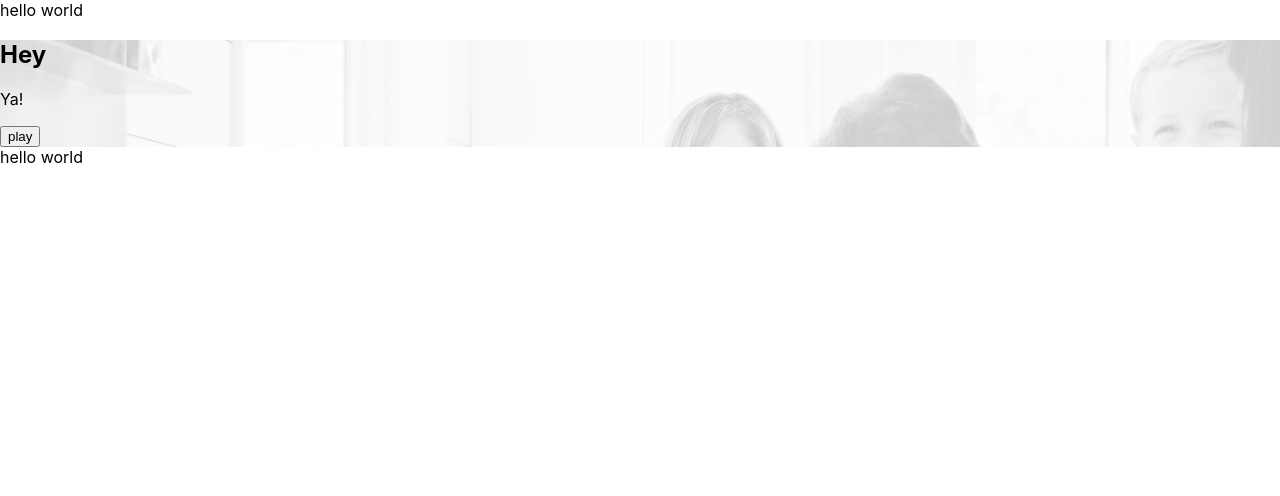
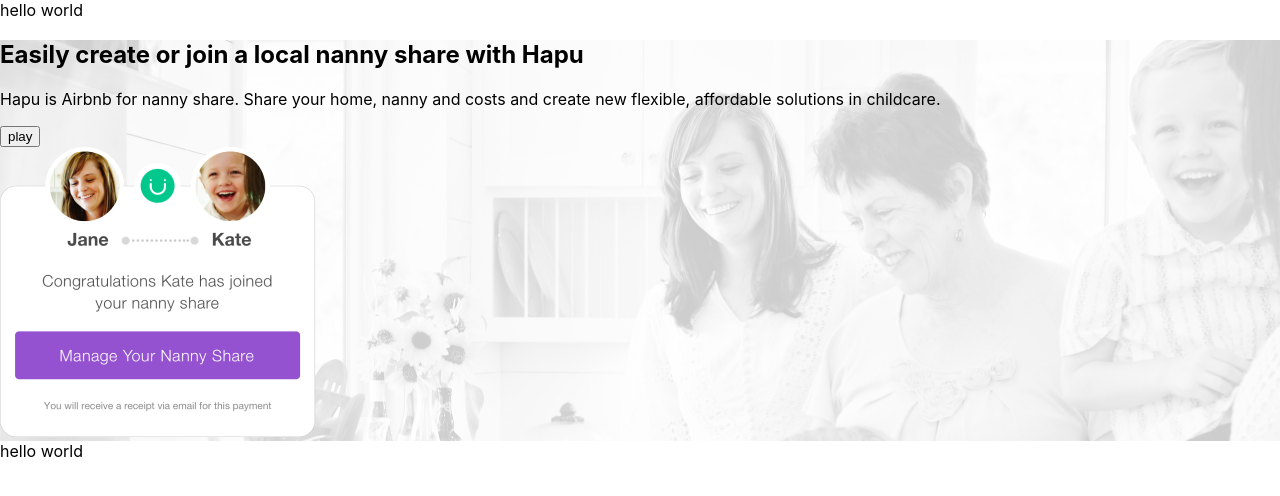
Before and after one commit to RodrigoNeoEx/jungleChallenge, a React (Create React App) app: page / in a window 1280 px wide. Shown: the top 496 px of the page. Built offline with nearby package versions, Linux system fonts and the light colour scheme.

Commit message:
feat: add img and messages

```diff
--- a/src/components/sections/hero/Hero.js
+++ b/src/components/sections/hero/Hero.js
@@ -2,6 +2,8 @@
 import Header from "../../header/HeroHeader"
 import HeroFooter from "../../footer/HeroFooter"
 import PlayBtn from "../../buttons/PlayBtn"
+import { messages } from "./messages";
+import imageHeader from "../../../images/ImageHeader.png"
 import "./style/heroSection.css"
 
 const Hero = () => {
@@ -11,13 +13,13 @@
       <main className="heroSection">
 
         <article className="heroSection__article">
-          <h1>Hey</h1>
-          <p>Ya!</p>
+          <h1>{messages.head}</h1>
+          <p>{messages.description}</p>
           <PlayBtn/>
         </article>
 
         <aside className="heroSection__aside">
-          <image className="heroSection__aside__img"/>
+          <img src={imageHeader} alt="App Example" className="heroSection__aside__img"/>
         </aside>
 
       </main>
--- /dev/null
+++ b/src/components/sections/hero/messages.js
@@ -0,0 +1,4 @@
+export const messages = {
+  head: 'Easily create or join a local nanny share with Hapu',
+  description: 'Hapu is Airbnb for nanny share. Share your home, nanny and costs and create new flexible, affordable solutions in childcare.',
+}
```
Also changed, not shown: src/images/ImageHeader.png (added).
